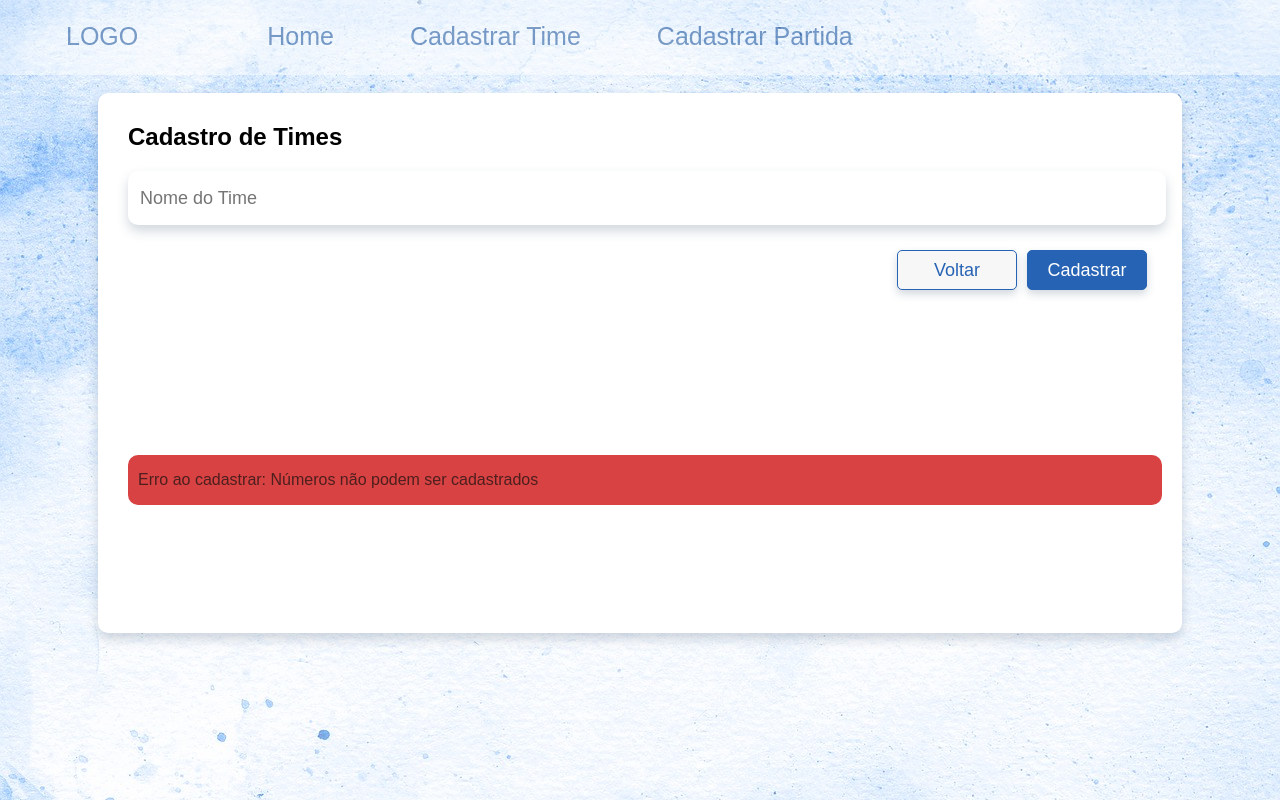
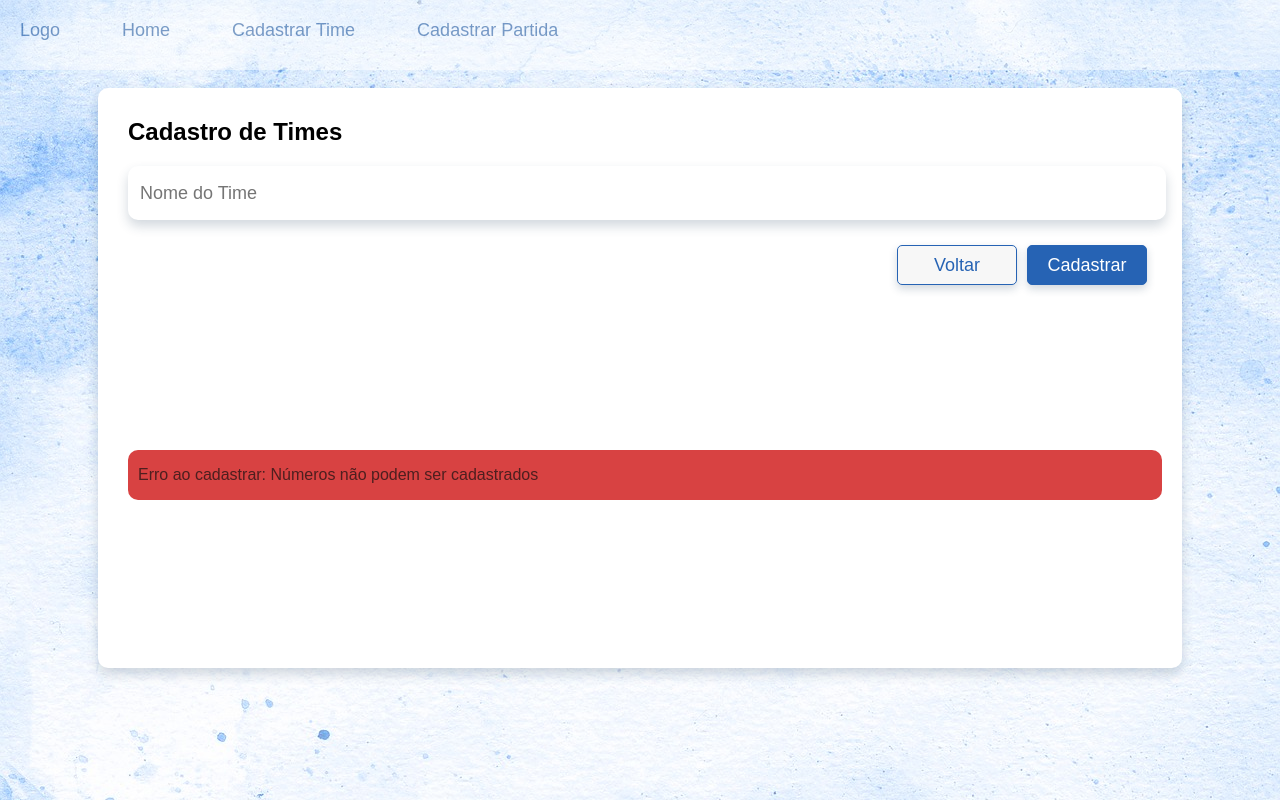
Before and after one commit to Pcrepaldi/crud-torneio, a PHP site: page /cadastrarTime.php?nome=1 in a window 1280 px wide. Run offline with PHP 8.4, Linux system fonts and the light colour scheme.

Commit message:
Implementação da responsividade das telas

```diff
--- a/assets/css/style.css
+++ b/assets/css/style.css
@@ -13,9 +13,10 @@ a {
 }
 
 .navbar {
-    background-color: #ffffff;
+    display: row;
+    background-color: #fff;
     opacity: 0.5;
-    height: 75px;
+    height: 70px;
     width: 100%;
     /*position: fixed; # Fixando a navbar na tela
     top: 0;*/
@@ -25,30 +26,25 @@ a {
     list-style-type: none;
     display: inline;
     overflow: hidden;
-    font-size: 20px;
 }
 
-.li-navbar {
+ul li {
     float: left;
     display: block;
     padding: 22px;
     text-align: center;
+    padding: 20px;
 }
 
 li a {
-    font-size: 25px;
-    padding: 22px 16px;
+    font-size: 18px;
+    padding-right: 22px;
     text-decoration: none;
     color:rgb(14, 71, 145);
 }
 
 li a:hover {
     color:rgb(111, 154, 211);
-}
-
-.logo {
-    padding-right: 75px;
-    padding-left: 50px;
 }
 
 table{
@@ -77,7 +73,7 @@ th {
 
 .container {
     width: 80%;
-    height: 60vh;
+    height: 65vh;
     margin: auto;
     background-color: white;
     border-radius: 10px;
--- a/layout/header.php
+++ b/layout/header.php
@@ -10,7 +10,7 @@
     <nav>
         <div class="navbar">
             <ul class="ul-navbar">
-                <li class="li-navbar logo"><a href="./index.php">LOGO</a></li>
+                <li class="li-navbar"><a href="./index.php">Logo</a></li>
                 <li class="li-navbar"><a href="./index.php">Home</a></li>
                 <li class="li-navbar"><a href="./cadastrarTime.php">Cadastrar Time</a></li>
                 <li class="li-navbar"><a href="./cadastrarPartida.php">Cadastrar Partida</a></li>
```
Also changed, not shown: other parts of assets/css/style.css (+51 -6 lines), cadastrarPartida.php (+16 -14 lines).
